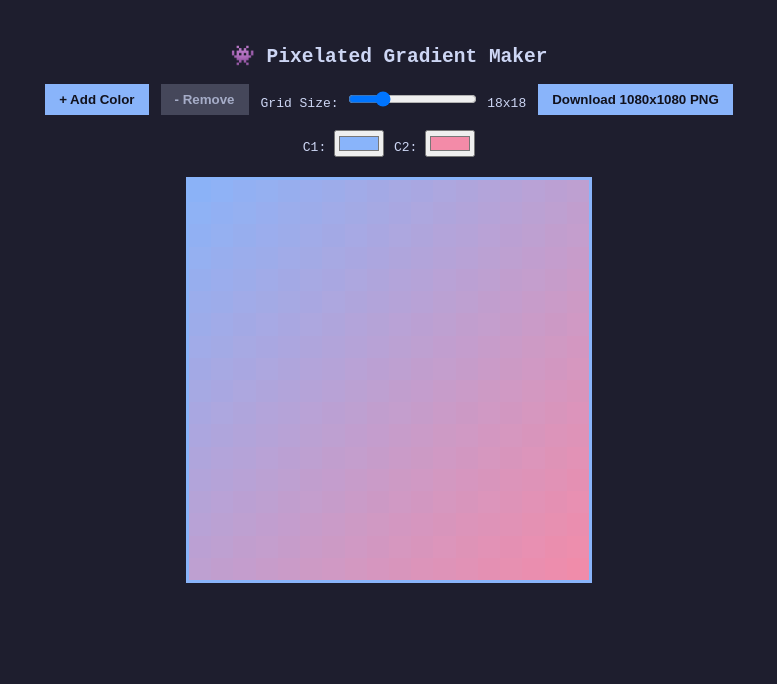
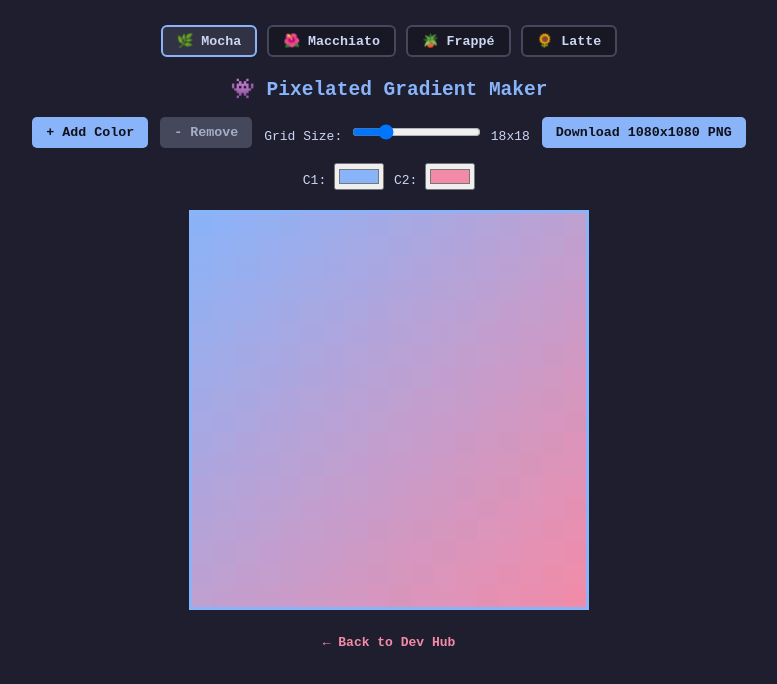
Before and after one commit to ElijahAmogsus/pixel-gradient, a plain HTML site: page index.html in a window 1280 px wide. Shown: the whole page, without its empty margins (251-1028 px from the left). Drawn offline with Linux system fonts and the light colour scheme.

Commit message:
Update title and improve styling in index.html

```diff
--- a/index.html
+++ b/index.html
@@ -2,17 +2,66 @@
 <html lang="en">
 <head>
   <meta charset="UTF-8">
-  <title>Pixelated Gradient Maker</title>
+  <title>Pixelated Gradient Maker | ElijahAmogsus</title>
   <style>
+    :root {
+      --base: #1e1e2e;
+      --mantle: #181825;
+      --surface0: #313244;
+      --surface1: #45475a;
+      --text: #cdd6f4;
+      --subtext0: #a6adc8;
+      --blue: #89b4fa;
+      --pink: #f38ba8;
+      --crust: #11111b;
+    }
+
+    * {
+      box-sizing: border-box;
+      transition: background-color 0.2s ease, color 0.2s ease, border-color 0.2s ease;
+    }
+
     body {
-      background: #1e1e2e;
-      color: #cdd6f4;
+      margin: 0;
+      min-height: 100vh;
+      background-color: var(--base);
+      color: var(--text);
       font-family: monospace;
       display: flex;
       flex-direction: column;
       align-items: center;
-      padding: 20px;
+      padding: 25px 20px;
     }
+
+    .theme-bar {
+      display: flex;
+      gap: 10px;
+      margin-bottom: 20px;
+      flex-wrap: wrap;
+      justify-content: center;
+    }
+
+    .theme-btn {
+      background-color: var(--mantle);
+      color: var(--text);
+      border: 2px solid var(--surface1);
+      border-radius: 6px;
+      padding: 6px 14px;
+      font-family: monospace;
+      font-weight: bold;
+      cursor: pointer;
+    }
+
+    .theme-btn:hover, .theme-btn.active {
+      border-color: var(--blue);
+      background-color: var(--surface0);
+    }
+
+    h2 {
+      color: var(--blue);
+      margin-top: 0;
+    }
+
     .controls {
       display: flex;
       gap: 12px;
@@ -21,6 +70,7 @@
       justify-content: center;
       align-items: center;
     }
+
     .colors {
       display: flex;
       gap: 10px;
@@ -28,42 +78,86 @@
       flex-wrap: wrap;
       justify-content: center;
     }
+
     canvas {
-      border: 3px solid #89b4fa;
+      border: 3px solid var(--blue);
       image-rendering: pixelated;
       width: 400px;
       height: 400px;
     }
-    button {
-      background: #89b4fa;
-      color: #11111b;
+
+    .action-btn {
+      background: var(--blue);
+      color: var(--crust);
       border: none;
+      border-radius: 5px;
       padding: 8px 14px;
+      font-family: monospace;
       font-weight: bold;
       cursor: pointer;
     }
-    button:disabled {
-      background: #45475a;
-      color: #a6adc8;
+
+    .action-btn:disabled {
+      background: var(--surface1);
+      color: var(--subtext0);
       cursor: not-allowed;
+    }
+
+    a.back {
+      margin-top: 25px;
+      color: var(--pink);
+      text-decoration: none;
+      font-weight: bold;
     }
   </style>
 </head>
 <body>
+  <div class="theme-bar">
+    <button class="theme-btn active" onclick="setTheme('mocha', this)">🌿 Mocha</button>
+    <button class="theme-btn" onclick="setTheme('macchiato', this)">🌺 Macchiato</button>
+    <button class="theme-btn" onclick="setTheme('frappe', this)">🪴 Frappé</button>
+    <button class="theme-btn" onclick="setTheme('latte', this)">🌻 Latte</button>
+  </div>
+
   <h2>👾 Pixelated Gradient Maker</h2>
 
   <div class="controls">
-    <button id="addBtn" onclick="addColor()">+ Add Color</button>
-    <button id="remBtn" onclick="removeColor()">- Remove</button>
+    <button class="action-btn" id="addBtn" onclick="addColor()">+ Add Color</button>
+    <button class="action-btn" id="remBtn" onclick="removeColor()">- Remove</button>
     <label>Grid Size: <input type="range" id="size" min="4" max="64" value="18"> <span id="sizeLabel">18x18</span></label>
-    <button onclick="download()">Download 1080x1080 PNG</button>
+    <button class="action-btn" onclick="download()">Download 1080x1080 PNG</button>
   </div>
 
   <div class="colors" id="colorContainer"></div>
 
   <canvas id="canvas"></canvas>
 
+  <a class="back" href="/">← Back to Dev Hub</a>
+
   <script>
+    const themes = {
+      mocha: { base: '#1e1e2e', mantle: '#181825', surface0: '#313244', surface1: '#45475a', text: '#cdd6f4', subtext0: '#a6adc8', blue: '#89b4fa', pink: '#f38ba8', crust: '#11111b' },
+      macchiato: { base: '#24273a', mantle: '#1e2030', surface0: '#363a4f', surface1: '#494d64', text: '#cad3f5', subtext0: '#a5adcb', blue: '#8aadf4', pink: '#f5bde6', crust: '#181926' },
+      frappe: { base: '#303446', mantle: '#292c3c', surface0: '#414559', surface1: '#51576d', text: '#c6d0f5', subtext0: '#a5adce', blue: '#8caaee', pink: '#f4b8e4', crust: '#232634' },
+      latte: { base: '#eff1f5', mantle: '#e6e9ef', surface0: '#ccd0da', surface1: '#bcc0cc', text: '#4c4f69', subtext0: '#6c6f85', blue: '#1e66f5', pink: '#ea76cb', crust: '#eff1f5' }
+    };
+
+    function setTheme(name, btn) {
+      const palette = themes[name];
+      const root = document.documentElement.style;
+      for (const [key, value] of Object.entries(palette)) {
+        root.setProperty(`--${key}`, value);
+      }
+      document.querySelectorAll('.theme-btn').forEach(b => b.classList.remove('active'));
+      if (btn) btn.classList.add('active');
+      localStorage.setItem('catppuccin-theme', name);
+    }
+
+    const saved = localStorage.getItem('catppuccin-theme');
+    if (saved && themes[saved]) {
+      setTheme(saved, document.querySelector(`button[onclick*="${saved}"]`));
+    }
+
     const canvas = document.getElementById('canvas');
     const ctx = canvas.getContext('2d');
     const size = document.getElementById('size');
@@ -131,8 +225,6 @@
       exportCanvas.width = 1080;
       exportCanvas.height = 1080;
       const exportCtx = exportCanvas.getContext('2d');
-
-      // Keeps pixel edges 100% sharp without blurry smoothing
       exportCtx.imageSmoothingEnabled = false;
       exportCtx.drawImage(canvas, 0, 0, 1080, 1080);
 
```
